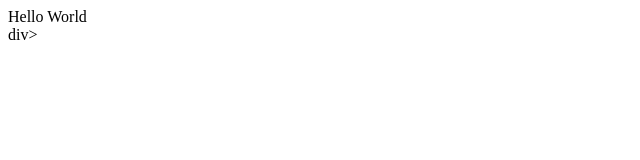
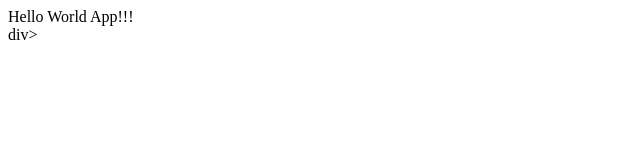
Before and after one commit to SaintNicholas369/demo-repo, a plain HTML site: page index.html in a window 1280 px wide. Shown: the full height of the page, 0-640 px from the left. Drawn offline with Linux system fonts and the light colour scheme.

Commit message:
created index.html
updated README.md

```diff
--- a/index.html
+++ b/index.html
@@ -1,3 +1,3 @@
 <div>
-    Hello World
+    Hello World App!!!
 </div>div>
```
